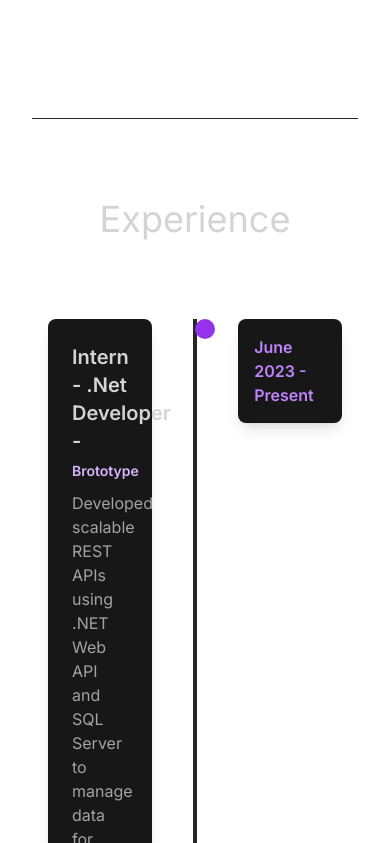
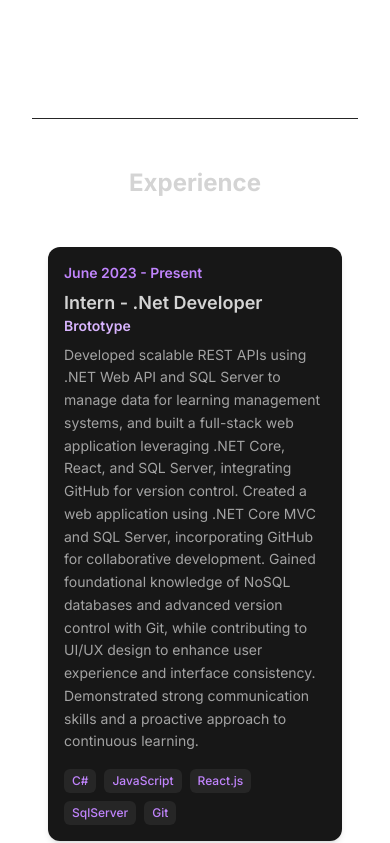
Before and after one commit to Khabilmohammed/KhabilMohammed_Portfolio, a React (Vite) app: page / in a window 390 px wide. Shown: the part 4021-4864 px from the top of the page. Built offline with nearby package versions, Linux system fonts and the light colour scheme.

Commit message:
fix:make responsive of experince section

```diff
--- a/src/componenets/Experience.jsx
+++ b/src/componenets/Experience.jsx
@@ -1,47 +1,81 @@
-import { EXPERIENCES } from "../constants"
+import { EXPERIENCES } from "../constants";
 import { motion } from "framer-motion";
 import Timeline from "./Timeline";
 
 const Experience = () => {
   return (
-    <div id="experience" className="border-b border-neutral-900 pb-16 pt-16 -mt-16">
+    <div
+      id="experience"
+      className="border-b border-neutral-900
+                 px-4 sm:px-6 lg:px-12
+                 py-12 sm:py-16 lg:py-20"
+    >
+      {/* Heading */}
       <motion.h1
-        whileInView={{opacity: 1, y: 0}}
-        initial={{opacity: 0, y: -100}}
-        transition={{duration: 0.5}}
-        className="my-20 text-center text-4xl">
+        whileInView={{ opacity: 1, y: 0 }}
+        initial={{ opacity: 0, y: -80 }}
+        transition={{ duration: 0.5 }}
+        className="text-center
+                   text-2xl sm:text-3xl md:text-4xl lg:text-5xl
+                   font-bold mb-12 sm:mb-16 lg:mb-20"
+      >
         Experience
       </motion.h1>
 
-        {/* Interactive Timeline */}
+      {/* Timeline (Desktop & Tablet) */}
+      <div className="hidden md:block">
         <Timeline experiences={EXPERIENCES} />
+      </div>
 
-        {/* Mobile view for small screens */}
-        <div className="md:hidden mt-12">
+      {/* Mobile View */}
+      <div className="md:hidden space-y-6">
         {EXPERIENCES.map((experience, index) => (
-                <div className="mb-12 bg-neutral-900 dark:bg-dark-accent rounded-lg p-6 shadow-lg" key={index}>
-                    <div className="mb-4">
-                        <p className="text-purple-400 font-semibold">{experience.year}</p>
-                    </div>
-                    <div>
-                        <h6 className="text-xl font-semibold mb-2">
-                            {experience.role} -
-                            <span className="text-sm text-purple-300 ml-1">
+          <div
+            key={index}
+            className="bg-neutral-900 dark:bg-dark-accent
+                       rounded-xl
+                       p-4 sm:p-5
+                       shadow-md hover:shadow-lg
+                       transition duration-300"
+          >
+            {/* Year */}
+            <p className="text-purple-400 font-semibold text-sm sm:text-base mb-2">
+              {experience.year}
+            </p>
+
+            {/* Role + Company */}
+            <h6 className="text-lg sm:text-xl font-semibold mb-2 leading-snug">
+              {experience.role}
+              <span className="block sm:inline text-sm text-purple-300 sm:ml-2">
                 {experience.company}
               </span>
             </h6>
-                        <p className="mb-4 text-neutral-400 dark:text-gray-300">{experience.description}</p>
+
+            {/* Description */}
+            <p className="text-sm sm:text-base text-neutral-400 dark:text-gray-300 mb-4 leading-relaxed">
+              {experience.description}
+            </p>
+
+            {/* Technologies */}
             <div className="flex flex-wrap gap-2">
               {experience.technologies.map((technology, techIndex) => (
-                               <span className="rounded bg-neutral-800 dark:bg-dark-primary px-2 py-1 text-sm font-medium text-purple-400" key={techIndex}>{technology}</span>
+                <span
+                  key={techIndex}
+                  className="bg-neutral-800 dark:bg-dark-primary
+                             px-2 py-1
+                             text-xs sm:text-sm
+                             rounded-md
+                             text-purple-400 font-medium"
+                >
+                  {technology}
+                </span>
               ))}
-                        </div>
             </div>
           </div>
         ))}
       </div>
     </div>
-  )
-}
+  );
+};
 
-export default Experience
+export default Experience;
```
Also changed, not shown: 1 other file (tests, documents, lock files or other folders). Lines whose indentation alone changed are shown as unchanged.
